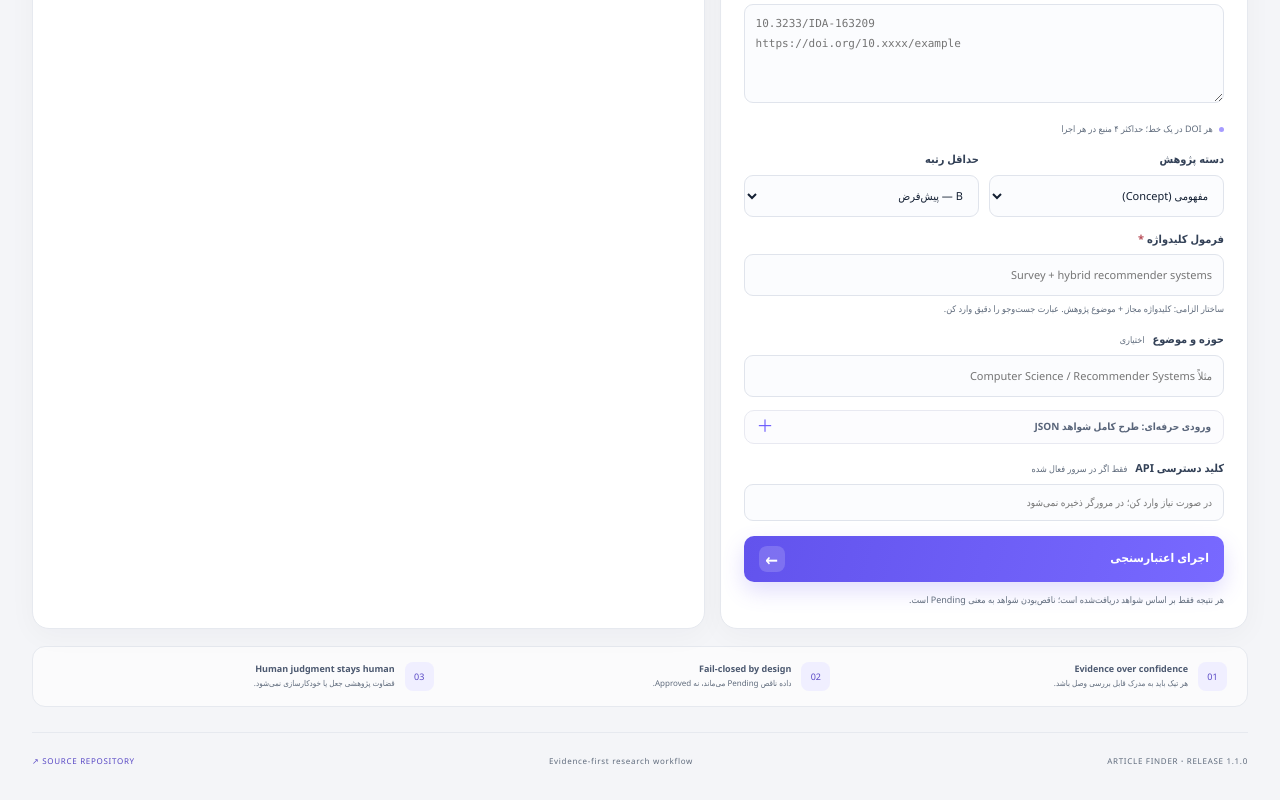
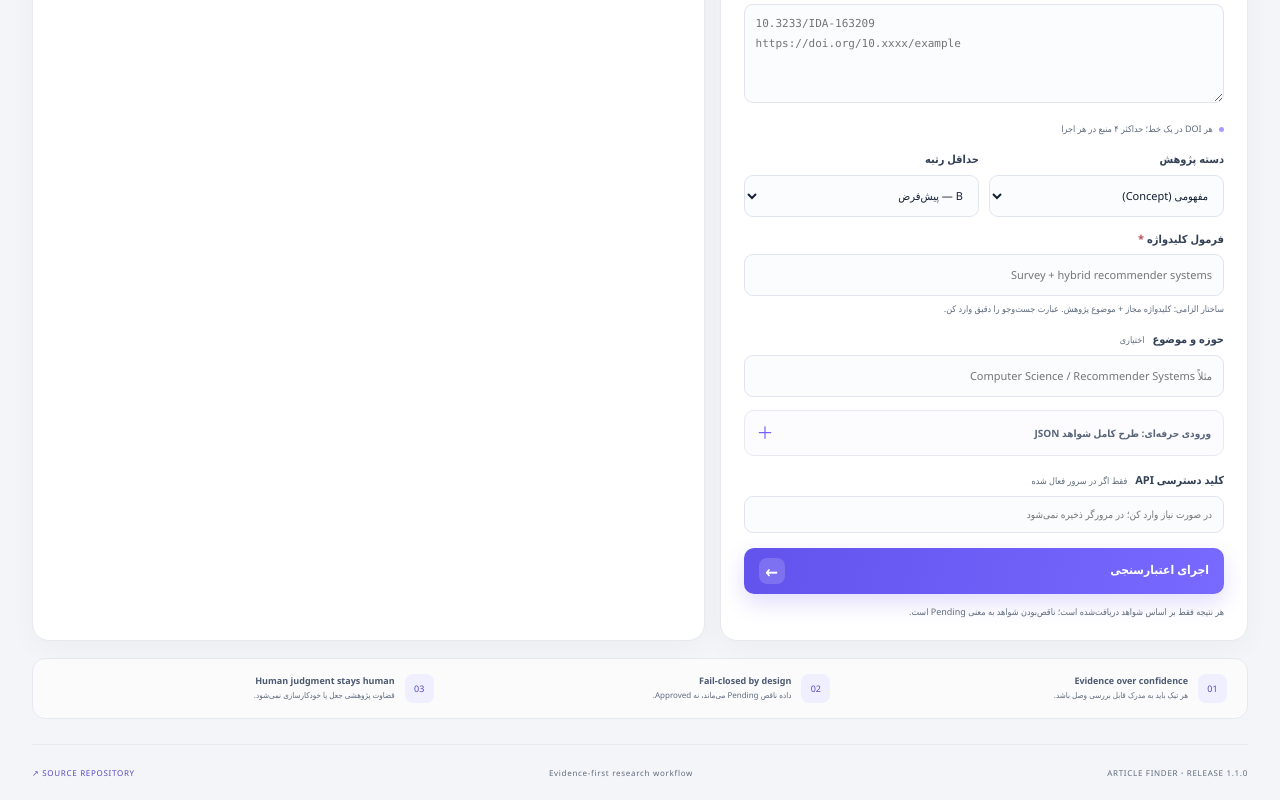
Before and after one commit to mk18dev/article-finder, a plain HTML site: page index.html in a window 1280 px wide. Shown: the part 1004-1804 px from the top of the page. Drawn offline with Linux system fonts and the light colour scheme; no server answers.

Commit message:
a11y: increase disclosure summary line box for WebKit

```diff
--- a/styles.css
+++ b/styles.css
@@ -278,7 +278,7 @@ textarea.input-control { resize: vertical; line-height: 1.8; }
 .hint-dot { display: inline-block; width: 5px; height: 5px; margin-left: 4px; border-radius: 50%; background: #a69bff; vertical-align: middle; }
 .form-grid { display: grid; grid-template-columns: 1fr 1fr; gap: 10px; }
 .advanced-block { border: 1px solid #e8e9f1; border-radius: 10px; background: #fcfcfe; overflow: hidden; }
-.advanced-block summary { box-sizing: border-box; height: 32px; min-height: 32px; padding: 0 12px; display: flex; align-items: center; justify-content: space-between; color: #59657a; font-size: 10px; font-weight: 700; cursor: pointer; list-style: none; }
+.advanced-block summary { box-sizing: border-box; min-height: 32px; line-height: 32px; padding: 6px 12px; display: flex; align-items: center; justify-content: space-between; color: #59657a; font-size: 10px; font-weight: 700; cursor: pointer; list-style: none; }
 .advanced-block summary::-webkit-details-marker { display: none; }
 .advanced-mark { color: var(--violet); font-size: 17px; font-weight: 400; }
 .advanced-block[open] .advanced-mark { transform: rotate(45deg); }
```
